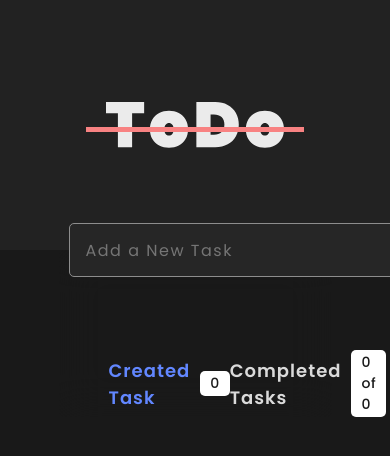
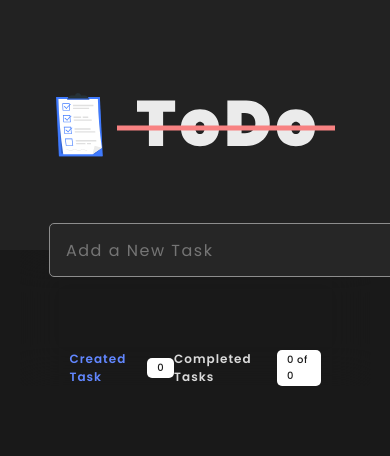
Before and after one commit to nirdhum/todo-app, a React (Vite) app: page / in a window 390 px wide. Shown: the top 456 px of the page. Built offline with nearby package versions, Linux system fonts and the light colour scheme.

Commit message:
Updated Favicon and added some more responsive codes

```diff
--- a/index.html
+++ b/index.html
@@ -3,7 +3,7 @@
 
 <head>
   <meta charset="UTF-8" />
-  <!-- <link rel="icon" type="image/png" href="#" /> -->
+  <link rel="icon" type="image/png" href="/src/assets/todo-favicon.png" />
   <meta name="viewport" content="width=device-width, initial-scale=1.0" />
   <title>ToDO App</title>
 </head>
--- a/src/components/header/header.module.css
+++ b/src/components/header/header.module.css
@@ -61,3 +61,9 @@
         max-width: 70%;
     }
 }
+
+@media screen and (max-width: 670px) {
+    .newTaskForm {
+        max-width: 80%;
+    }
+}
--- a/src/components/tasks/tasks.module.css
+++ b/src/components/tasks/tasks.module.css
@@ -71,3 +71,51 @@
         max-width: 60%;
     }
 }
+
+@media screen and (max-width: 768px) {
+    .header div p {
+        font-size: 1.4rem;
+    }
+
+    .header div .completed {
+        font-size: 1.4rem;
+    }
+
+    .header div span {
+        font-size: 1.2rem;
+    }
+}
+
+@media screen and (max-width: 670px) {
+    .header {
+        max-width: 80%;
+    }
+
+    .tasks {
+        max-width: 70%;
+    }
+}
+
+@media screen and (max-width: 575px) {
+    .header {
+        max-width: 90%;
+    }
+
+    .tasks {
+        max-width: 70%;
+    }
+}
+
+@media screen and (max-width: 510px) {
+    .header div p {
+        font-size: 1.2rem;
+    }
+
+    .header div .completed {
+        font-size: 1.2rem;
+    }
+
+    .header div span {
+        font-size: 1rem;
+    }
+}
```
Also changed, not shown: src/assets/todo-favicon.png (added), src/assets/todo.svg.
